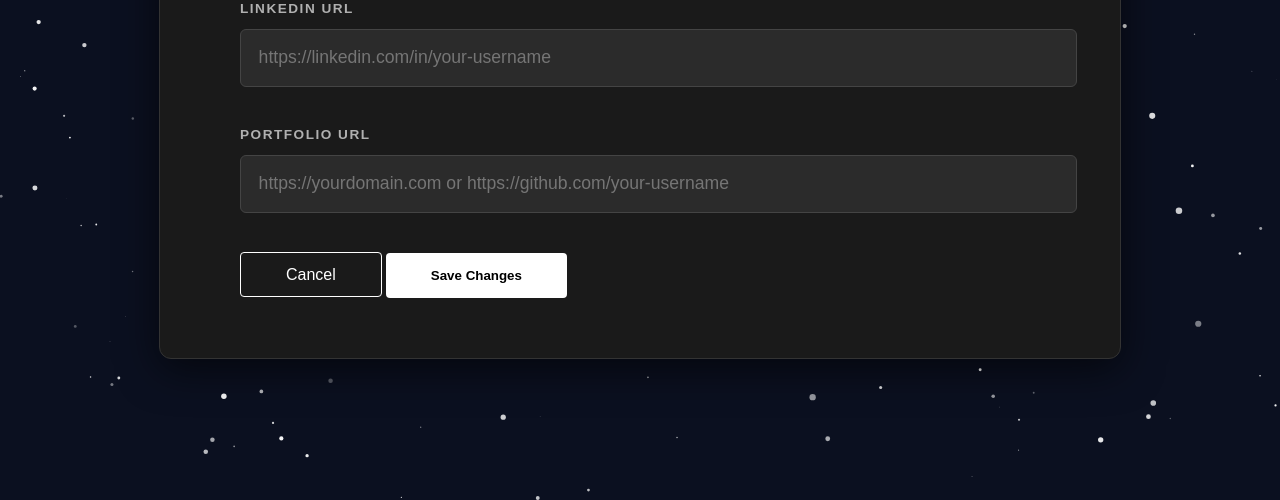
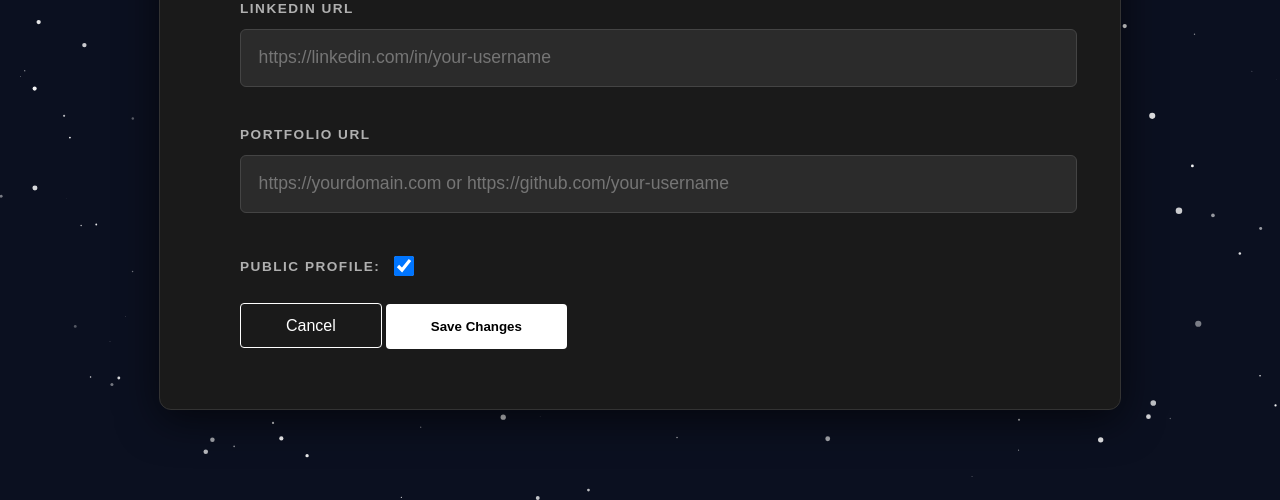
Before and after one commit to Rosette2237/CS2340_Project, a Django app: page /accounts/edit/ in a window 1280 px wide. Shown: the part 1064-1564 px from the top of the page. Run offline with Django 5.2, Linux system fonts and the light colour scheme; a user stored in the database is signed in; data comes from the database, SQL or seed files in the repository; both versions use the stored data as it was after the commit.

Commit message:
"final edits before sprint one demo"

```diff
--- a/careerconnect/accounts/forms.py
+++ b/careerconnect/accounts/forms.py
@@ -26,7 +26,7 @@ class ProfileForm(forms.ModelForm):
     class Meta:
         model = Profile
         # These fields must match the names in models.py
-        fields = ['headline', 'skills', 'education', 'work_experience', 'linkedin_link', 'portfolio_link']
+        fields = ['headline', 'skills', 'education', 'work_experience', 'linkedin_link', 'portfolio_link', 'is_public']
 
         # This adds the styling and placeholders directly to the form
         widgets = {
--- a/careerconnect/accounts/models.py
+++ b/careerconnect/accounts/models.py
@@ -10,6 +10,7 @@ class Profile(models.Model):
     work_experience = models.TextField(help_text="Details about your work history", blank=True)
     linkedin_link = models.URLField(blank=True)
     portfolio_link = models.URLField(blank=True)
+    is_public = models.BooleanField(default=True)
 
     def __str__(self):
         return f"{self.user.username}'s Profile"
--- a/careerconnect/accounts/templates/accounts/login.html
+++ b/careerconnect/accounts/templates/accounts/login.html
@@ -25,8 +25,8 @@
             </div>
         </form>
 
-        <p style="text-align: center; margin-top: 20px;">
-            Don't have an account? <a href="{% url 'accounts.signup' %}">Sign Up</a>
+        <p style="text-align: center; margin-top: 20px; color: #b0b0b0;">
+            Don't have an account? <a href="{% url 'accounts.signup' %}" style="color: white; text-decoration: underline;">Sign Up</a>
         </p>
     </div>
 </div>
--- a/careerconnect/accounts/templates/accounts/profile.html
+++ b/careerconnect/accounts/templates/accounts/profile.html
@@ -39,6 +39,14 @@
                 </div>
             </div>
 
+            <div class="checkbox-row" style="display: flex; align-items: center; gap: 10px; margin-bottom: 25px;">
+                <label for="is_public" class="form-label" style="margin: 0;">Public Profile:</label>
+                <input type="checkbox" name="is_public" id="is_public" style="width: 20px; height: 20px; cursor: pointer; flex-shrink: 0;"
+                    {% if profile.is_public %}
+                        checked
+                    {% endif %}>
+            </div>
+
             <div class="button-row">
                 <a href="/" class="btn-cancel">Cancel</a>
                 <button type="submit" class="btn-save">Save Changes</button>
--- a/careerconnect/accounts/templates/accounts/signup.html
+++ b/careerconnect/accounts/templates/accounts/signup.html
@@ -30,7 +30,7 @@
         </form>
 
         <p style="text-align: center; margin-top: 30px; color: #b0b0b0;">
-            Already have an account? <a href="{% url 'accounts.login' %}" style="color: white; text-decoration: underline;">Login Here</a>
+            Already have an account? <a href="{% url 'accounts.login' %}" style="color: white; text-decoration: underline;">Login</a>
         </p>
     </div>
 </div>
--- a/careerconnect/accounts/views.py
+++ b/careerconnect/accounts/views.py
@@ -52,8 +52,9 @@ def signup(request):
     elif request.method == 'POST':
         form = CustomUserCreationForm(request.POST, error_class=CustomErrorList)
         if form.is_valid():
-            form.save()
-            return redirect('accounts.login')
+            user = form.save()
+            auth_login(request, user)
+            return redirect('profile.edit')
         else:
             template_data['form'] = form
             return render(request, 'accounts/signup.html',  {'template_data': template_data})
--- a/careerconnect/careerconnect/static/css/style.css
+++ b/careerconnect/careerconnect/static/css/style.css
@@ -46,6 +46,10 @@ h3 {
 p {
     font-size: 20px;
     font-family: 'Sora', 'Times New Roman', serif;
+}
+
+a:visited {
+    color:#00cfd5
 }
 
 nav {
```
Also changed, not shown: careerconnect/accounts/migrations/0003_profile_is_public.py (added), careerconnect/db.sqlite3 (added).
